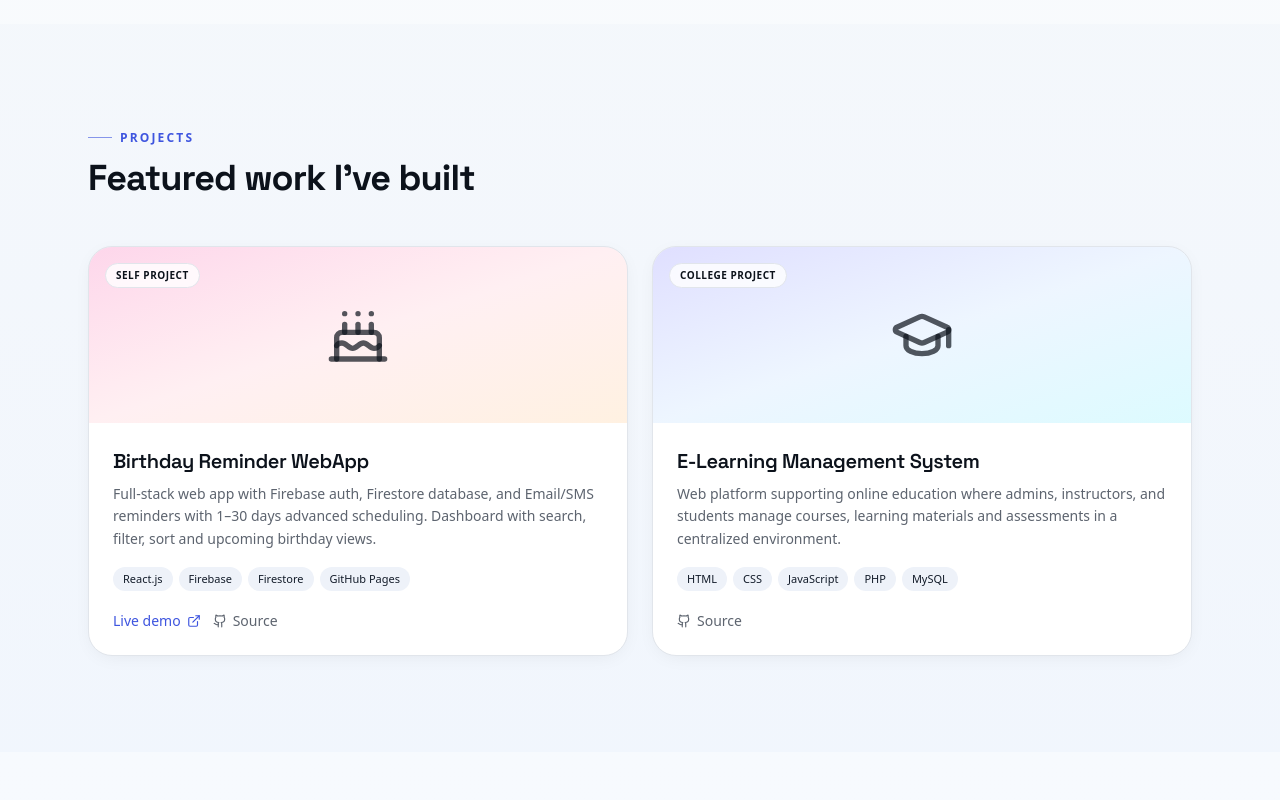
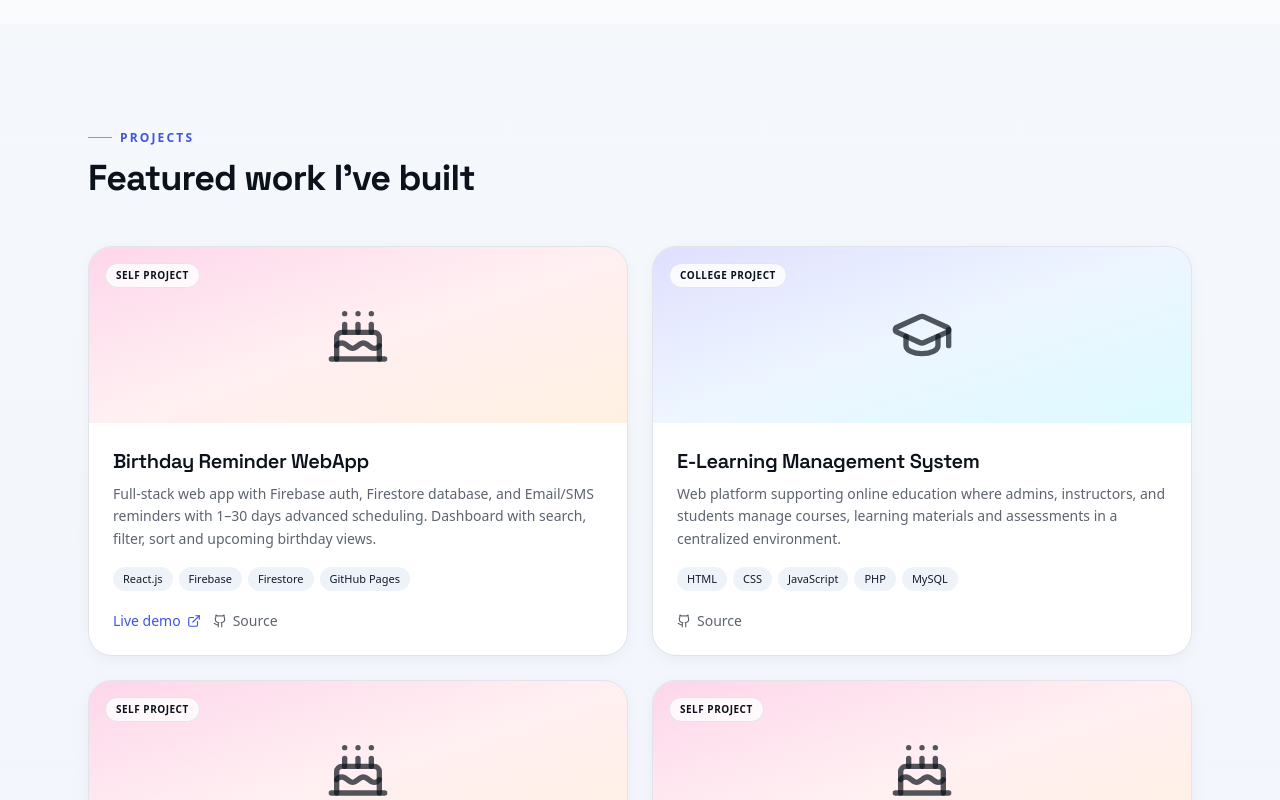
Before and after one commit to mathessz2006/Portfolio, a React (Vite) app: page / in a window 1280 px wide. Shown: the part 2000-2800 px from the top of the page. Built offline with nearby package versions, Linux system fonts and the light colour scheme.

Commit message:
fix(Projects): use unique keys for project list items

```diff
--- a/src/components/portfolio/Projects.tsx
+++ b/src/components/portfolio/Projects.tsx
@@ -24,6 +24,28 @@ const projects = [
     icon: GraduationCap,
     gradient: "from-indigo-500/20 via-blue-400/10 to-cyan-300/20",
   },
+  {
+    title: "Birthday Reminder WebApp",
+    type: "Self Project",
+    description:
+      "Full-stack web app with Firebase auth, Firestore database, and Email/SMS reminders with 1–30 days advanced scheduling. Dashboard with search, filter, sort and upcoming birthday views.",
+    tech: ["React.js", "Firebase", "Firestore", "GitHub Pages"],
+    live: "https://mathessz2006.github.io/birthday-remind/",
+    repo: "https://github.com/mathessz2006",
+    icon: Cake,
+    gradient: "from-pink-500/20 via-rose-400/10 to-orange-300/20",
+  },
+  {
+    title: "Birthday Reminder WebApp",
+    type: "Self Project",
+    description:
+      "Full-stack web app with Firebase auth, Firestore database, and Email/SMS reminders with 1–30 days advanced scheduling. Dashboard with search, filter, sort and upcoming birthday views.",
+    tech: ["React.js", "Firebase", "Firestore", "GitHub Pages"],
+    live: "https://mathessz2006.github.io/birthday-remind/",
+    repo: "https://github.com/mathessz2006",
+    icon: Cake,
+    gradient: "from-pink-500/20 via-rose-400/10 to-orange-300/20",
+  },
 ];
 
 export function Projects() {
@@ -32,9 +54,9 @@ export function Projects() {
       <div className="mx-auto max-w-6xl px-6">
         <SectionHeading eyebrow="Projects" title="Featured work I've built" />
         <div className="mt-12 grid md:grid-cols-2 gap-6">
-          {projects.map((p) => (
+          {projects.map((p, i) => (
             <article
-              key={p.title}
+              key={`${p.title}-${i}`}
               className="group relative rounded-3xl border border-border bg-card overflow-hidden shadow-card hover:shadow-soft transition"
             >
               <div
```
